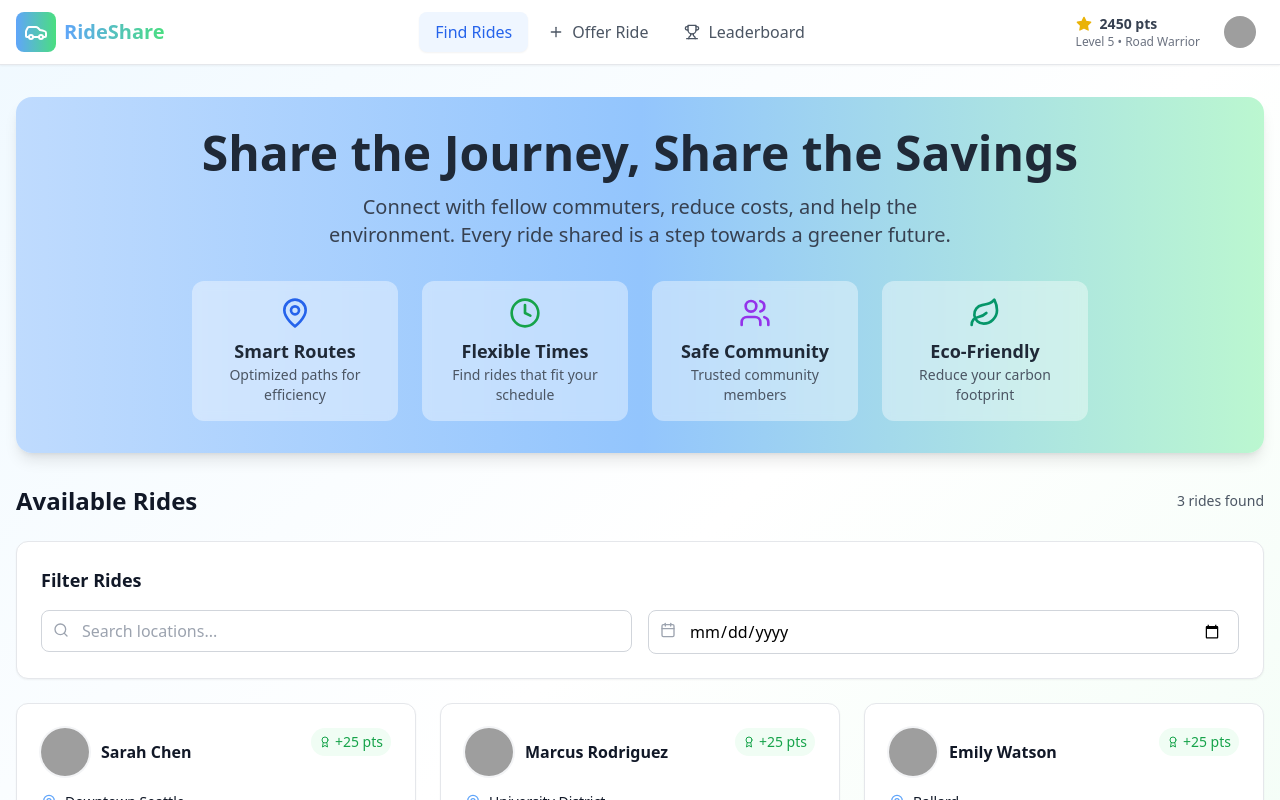
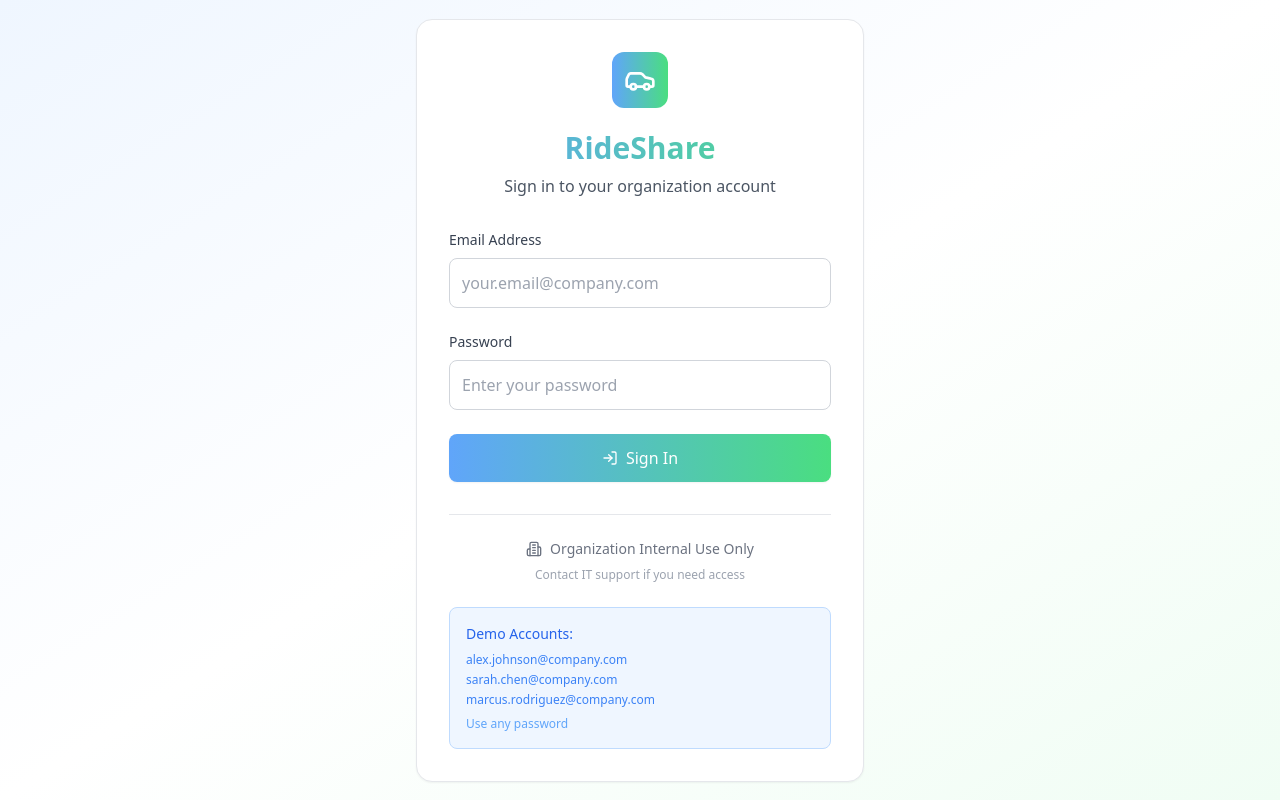
Before and after one commit to meghalbothra/Car_Pooling, a React (Vite) app: page / in a window 1280 px wide. Shown: the top 800 px of the page. Built offline with nearby package versions, Linux system fonts and the light colour scheme; grey boxes are pictures that could not be loaded.

Commit message:
Add login page for organization users

```diff
--- a/src/App.tsx
+++ b/src/App.tsx
@@ -1,4 +1,5 @@
 import React, { useState } from 'react';
+import { Login } from './components/Login';
 import { Navigation } from './components/Navigation';
 import { Hero } from './components/Hero';
 import { RidesList } from './components/RidesList';
@@ -9,6 +10,7 @@ import { Leaderboard } from './components/Leaderboard';
 export type User = {
   id: string;
   name: string;
+  email: string;
   avatar: string;
   level: number;
   points: number;
@@ -34,18 +36,22 @@ export type Ride = {
 
 function App() {
   const [currentView, setCurrentView] = useState<'home' | 'create' | 'profile' | 'leaderboard'>('home');
+  const [isLoggedIn, setIsLoggedIn] = useState(false);
+  const [currentUser, setCurrentUser] = useState<User | null>(null);
 
-  const [currentUser] = useState<User>({
-    id: '1',
-    name: 'Alex Johnson',
-    avatar: 'https://images.pexels.com/photos/614810/pexels-photo-614810.jpeg?auto=compress&cs=tinysrgb&w=150&h=150&dpr=2',
+  const handleLogin = (userData: { id: string; name: string; email: string; avatar: string }) => {
+    const user: User = {
+      ...userData,
       level: 5,
       points: 2450,
       badges: ['First Ride', 'Eco Warrior', 'Social Butterfly', 'Early Bird'],
       ridesOffered: 23,
       ridesTaken: 18,
       carbonSaved: 156.8
-  });
+    };
+    setCurrentUser(user);
+    setIsLoggedIn(true);
+  };
 
   const [rides, setRides] = useState<Ride[]>([
     {
@@ -90,6 +96,8 @@ function App() {
   ]);
 
   const addRide = (ride: Omit<Ride, 'id' | 'driverId' | 'driverName' | 'driverAvatar'>) => {
+    if (!currentUser) return;
+
     const newRide: Ride = {
       ...ride,
       id: Date.now().toString(),
@@ -100,6 +108,10 @@ function App() {
     setRides([newRide, ...rides]);
     setCurrentView('home');
   };
+
+  if (!isLoggedIn || !currentUser) {
+    return <Login onLogin={handleLogin} />;
+  }
 
   return (
     <div className="min-h-screen bg-gradient-to-br from-blue-25 via-white to-green-25" style={{background: 'linear-gradient(to bottom right, #f0f9ff, #ffffff, #f0fdf4)'}}>
--- /dev/null
+++ b/src/components/Login.tsx
@@ -0,0 +1,137 @@
+import React, { useState } from 'react';
+import { Car, LogIn, Building2 } from 'lucide-react';
+
+interface LoginProps {
+  onLogin: (userData: { id: string; name: string; email: string; avatar: string }) => void;
+}
+
+export function Login({ onLogin }: LoginProps) {
+  const [formData, setFormData] = useState({
+    email: '',
+    password: ''
+  });
+  const [isLoading, setIsLoading] = useState(false);
+
+  // Mock user data for demo purposes
+  const mockUsers = [
+    {
+      id: '1',
+      name: 'Alex Johnson',
+      email: 'alex.johnson@company.com',
+      avatar: 'https://images.pexels.com/photos/614810/pexels-photo-614810.jpeg?auto=compress&cs=tinysrgb&w=150&h=150&dpr=2'
+    },
+    {
+      id: '2',
+      name: 'Sarah Chen',
+      email: 'sarah.chen@company.com',
+      avatar: 'https://images.pexels.com/photos/774909/pexels-photo-774909.jpeg?auto=compress&cs=tinysrgb&w=150&h=150&dpr=2'
+    },
+    {
+      id: '3',
+      name: 'Marcus Rodriguez',
+      email: 'marcus.rodriguez@company.com',
+      avatar: 'https://images.pexels.com/photos/697509/pexels-photo-697509.jpeg?auto=compress&cs=tinysrgb&w=150&h=150&dpr=2'
+    }
+  ];
+
+  const handleSubmit = async (e: React.FormEvent) => {
+    e.preventDefault();
+    setIsLoading(true);
+
+    // Simulate API call
+    setTimeout(() => {
+      // Find user by email (in real app, this would be server-side authentication)
+      const user = mockUsers.find(u => u.email.toLowerCase() === formData.email.toLowerCase());
+
+      if (user) {
+        onLogin(user);
+      } else {
+        alert('Invalid credentials. Please contact your administrator.');
+      }
+      setIsLoading(false);
+    }, 1000);
+  };
+
+  return (
+    <div className="min-h-screen bg-gradient-to-br from-blue-50 via-white to-green-50 flex items-center justify-center p-4">
+      <div className="max-w-md w-full">
+        <div className="bg-white rounded-2xl shadow-sm p-8 border border-gray-200">
+          <div className="text-center mb-8">
+            <div className="bg-gradient-to-r from-blue-400 to-green-400 p-3 rounded-xl inline-block mb-4">
+              <Car className="h-8 w-8 text-white" />
+            </div>
+            <h1 className="text-3xl font-bold bg-gradient-to-r from-blue-400 to-green-400 bg-clip-text text-transparent mb-2">
+              RideShare
+            </h1>
+            <p className="text-gray-600">Sign in to your organization account</p>
+          </div>
+
+          <form onSubmit={handleSubmit} className="space-y-6">
+            <div>
+              <label className="block text-sm font-medium text-gray-700 mb-2">
+                Email Address
+              </label>
+              <input
+                type="email"
+                required
+                value={formData.email}
+                onChange={(e) => setFormData(prev => ({ ...prev, email: e.target.value }))}
+                className="w-full p-3 border border-gray-300 rounded-lg focus:ring-2 focus:ring-blue-300 focus:border-transparent"
+                placeholder="your.email@company.com"
+              />
+            </div>
+
+            <div>
+              <label className="block text-sm font-medium text-gray-700 mb-2">
+                Password
+              </label>
+              <input
+                type="password"
+                required
+                value={formData.password}
+                onChange={(e) => setFormData(prev => ({ ...prev, password: e.target.value }))}
+                className="w-full p-3 border border-gray-300 rounded-lg focus:ring-2 focus:ring-blue-300 focus:border-transparent"
+                placeholder="Enter your password"
+              />
+            </div>
+
+            <button
+              type="submit"
+              disabled={isLoading}
+              className="w-full bg-gradient-to-r from-blue-400 to-green-400 text-white py-3 px-4 rounded-lg font-medium hover:from-blue-500 hover:to-green-500 transition-all duration-200 flex items-center justify-center space-x-2 shadow-sm hover:shadow-md disabled:opacity-50 disabled:cursor-not-allowed"
+            >
+              {isLoading ? (
+                <div className="animate-spin rounded-full h-5 w-5 border-b-2 border-white"></div>
+              ) : (
+                <>
+                  <LogIn className="h-4 w-4" />
+                  <span>Sign In</span>
+                </>
+              )}
+            </button>
+          </form>
+
+          <div className="mt-8 pt-6 border-t border-gray-200">
+            <div className="flex items-center justify-center space-x-2 text-sm text-gray-500">
+              <Building2 className="h-4 w-4" />
+              <span>Organization Internal Use Only</span>
+            </div>
+            <p className="text-xs text-gray-400 text-center mt-2">
+              Contact IT support if you need access
+            </p>
+          </div>
+
+          <div className="mt-6 bg-blue-50 border border-blue-200 rounded-lg p-4">
+            <p className="text-sm text-blue-600 font-medium mb-2">Demo Accounts:</p>
+            <div className="space-y-1 text-xs text-blue-500">
+              <div>alex.johnson@company.com</div>
+              <div>sarah.chen@company.com</div>
+              <div>marcus.rodriguez@company.com</div>
+            </div>
+            <p className="text-xs text-blue-400 mt-2">Use any password</p>
+          </div>
+        </div>
+      </div>
+    </div>
+  );
+}
```
Lines whose indentation alone changed are shown as unchanged.
